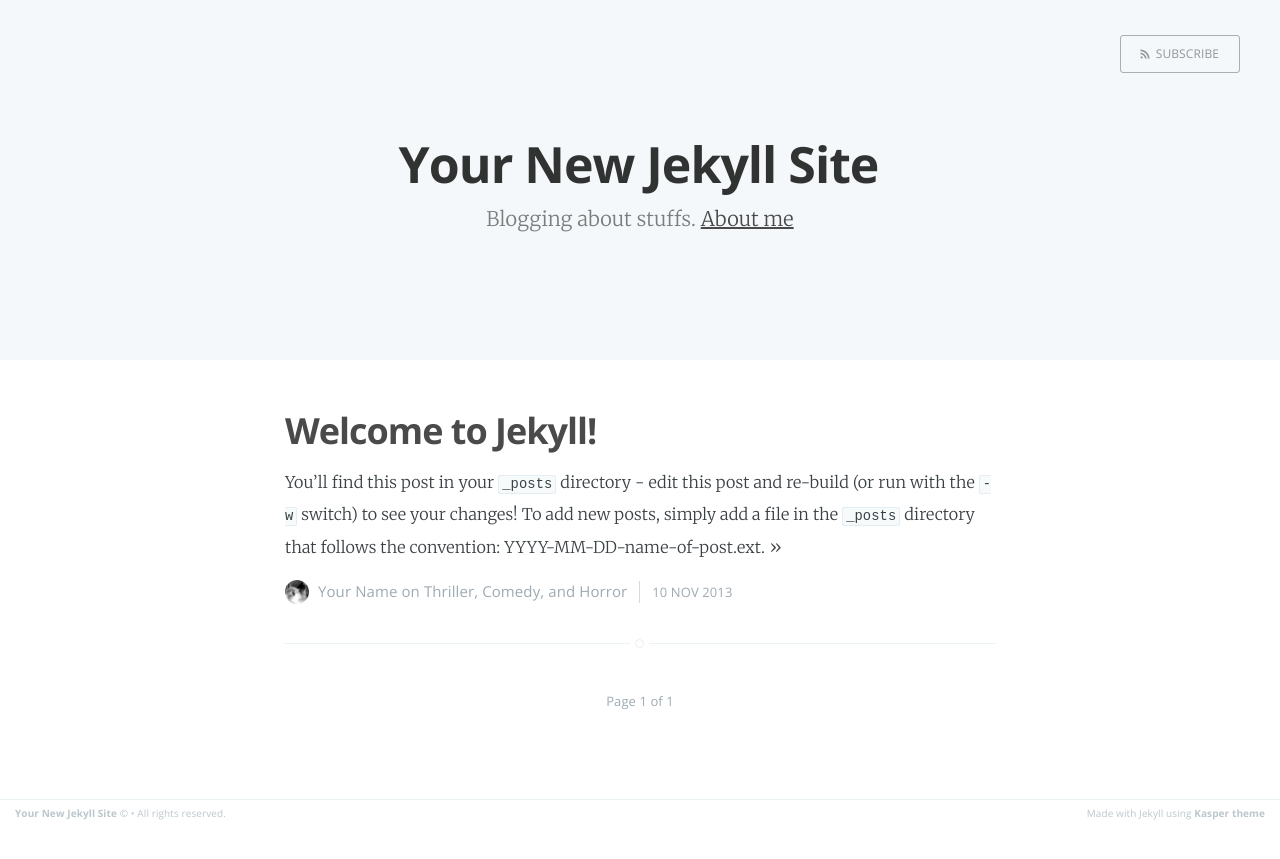
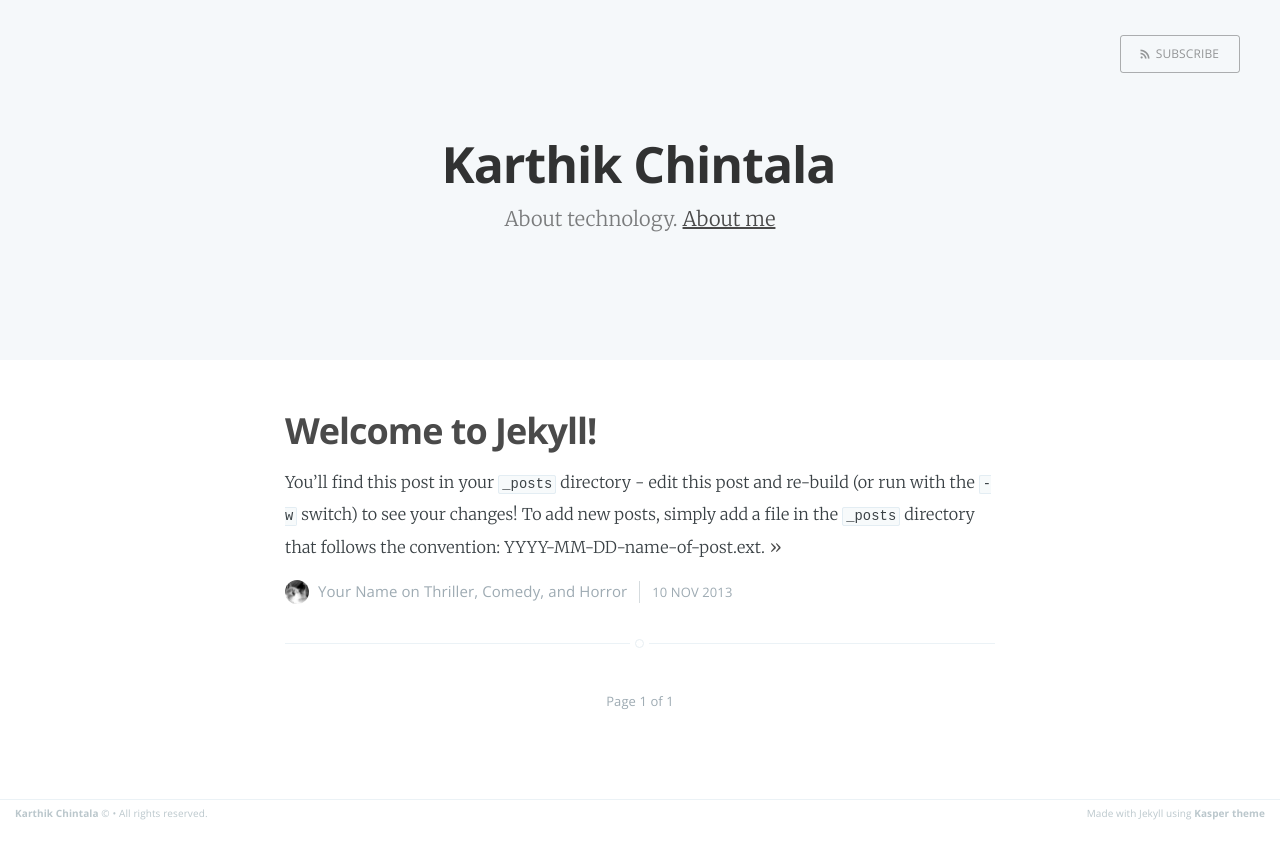
Before and after one commit to rosario/kasper, a Jekyll site: the page built from index.html, in a window 1280 px wide. Shown: the top 859 px of the page. Built offline with Jekyll 4.4.1, drawn with Linux system fonts in a browser that asks for light colours; Markdown is read by kramdown in place of the engine named in the settings; the list of posts is cut into pages by our own code.

Commit message:
config changes
changed descriptions

```diff
--- a/_config.yml
+++ b/_config.yml
@@ -1,13 +1,13 @@
-name: Your New Jekyll Site
-description: Blogging about stuffs
-meta_description: "Your New Jekyll Site, Blogging about stuffs"
+name: Karthik Chintala
+description: About technology
+meta_description: "Techie for life"
 
 markdown: redcarpet
 highlighter: pygments
 logo: false
 paginate: 15
 baseurl: /
-domain_name: 'http://yourblog-domain.com'
+domain_name: 'http://karthikchintala1.github.io'
 google_analytics: 'UA-XXXXXXXX-X'
 
 # Details for the RSS feed generator
```
